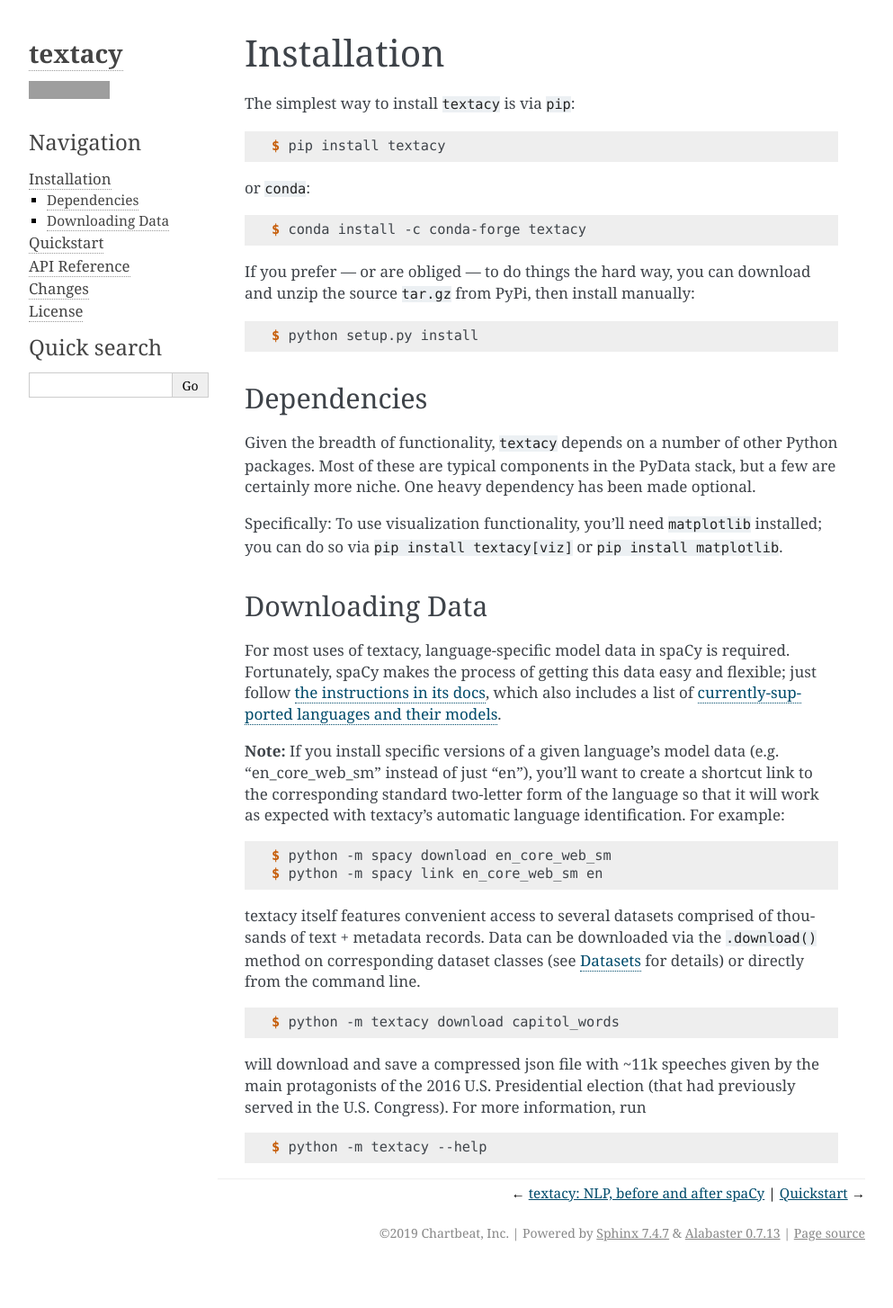
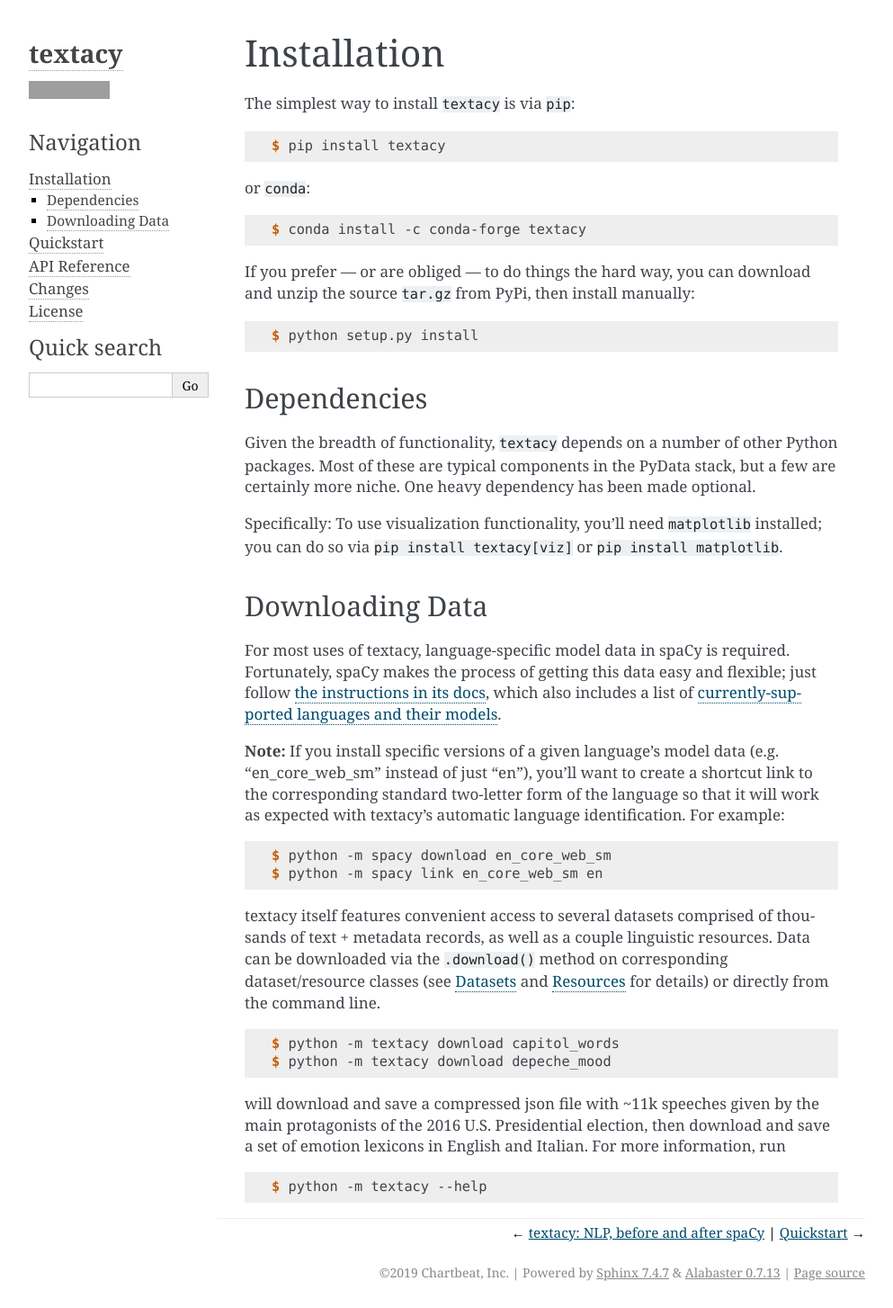
Before and after one commit to chartbeat-labs/textacy, a Sphinx documentation site: the page built from docs/source/getting_started/installation.rst, in a window 1280 px wide. Shown: the whole page at 90% size, without its empty margins (148-1141 px from the left). Built offline with Sphinx 7.4.7, drawn with Linux system fonts in a browser that asks for light colours; the version number could not be read and is left out; before the commit the page ends 1410 px from its top, so only the background shows below that; grey boxes are pictures that could not be loaded.

Commit message:
Add resources to downloading data guide

```diff
--- a/docs/source/getting_started/installation.rst
+++ b/docs/source/getting_started/installation.rst
@@ -56,17 +56,19 @@ work as expected with textacy's automatic language identification. For example:
     $ python -m spacy link en_core_web_sm en
 
 textacy itself features convenient access to several datasets comprised of
-thousands of text + metadata records. Data can be downloaded via the ``.download()``
-method on corresponding dataset classes (see :ref:`api-reference-datasets` for details)
+thousands of text + metadata records, as well as a couple linguistic resources.
+Data can be downloaded via the ``.download()`` method on corresponding dataset/resource
+classes (see :ref:`api-reference-datasets` and :ref:`api-reference-resources` for details)
 or directly from the command line.
 
 .. code-block:: console
 
     $ python -m textacy download capitol_words
+    $ python -m textacy download depeche_mood
 
 will download and save a compressed json file with ~11k speeches given by the
-main protagonists of the 2016 U.S. Presidential election (that had previously
-served in the U.S. Congress). For more information, run
+main protagonists of the 2016 U.S. Presidential election, then download and save
+a set of emotion lexicons in English and Italian. For more information, run
 
 .. code-block:: console
 
```
